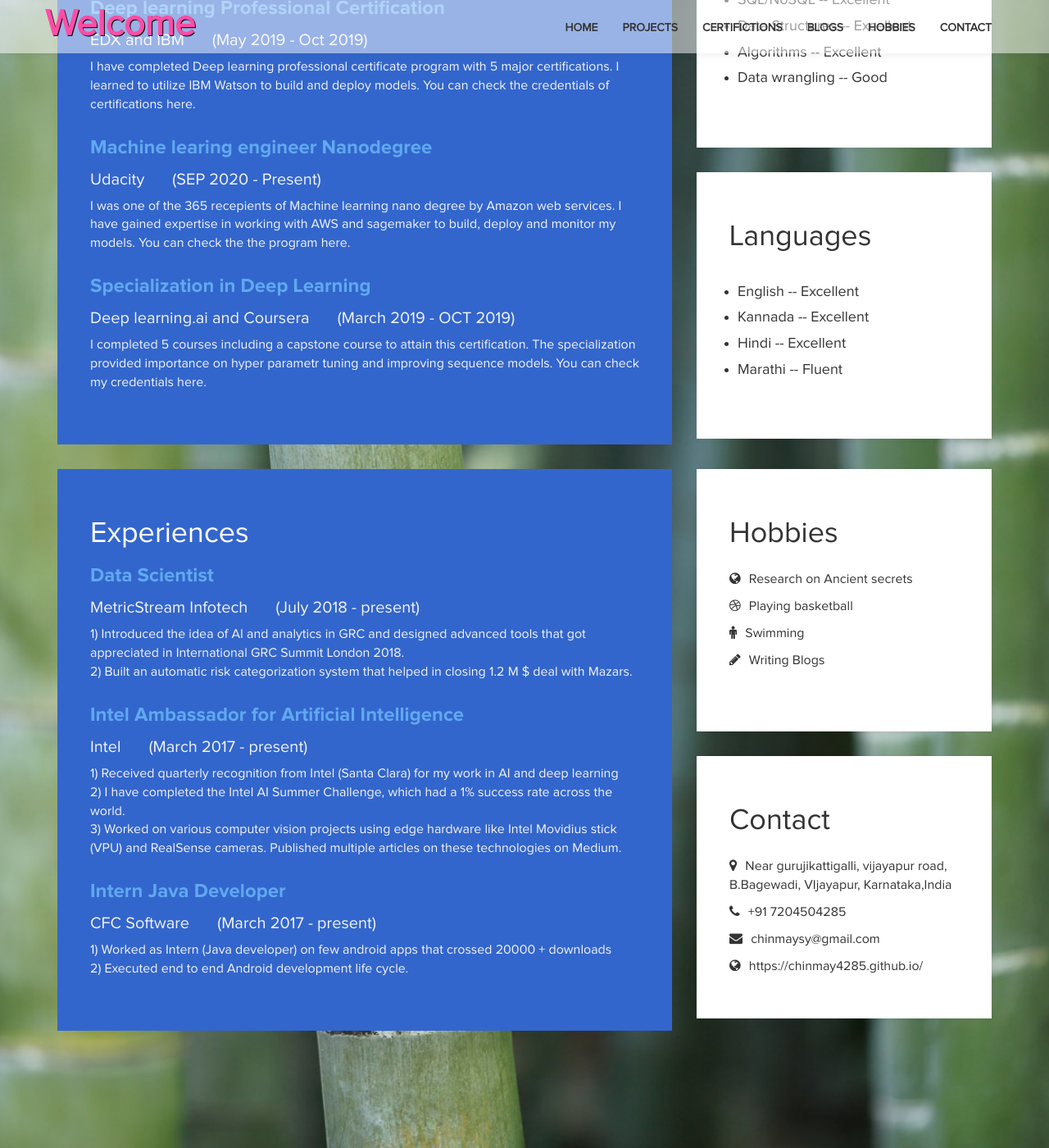
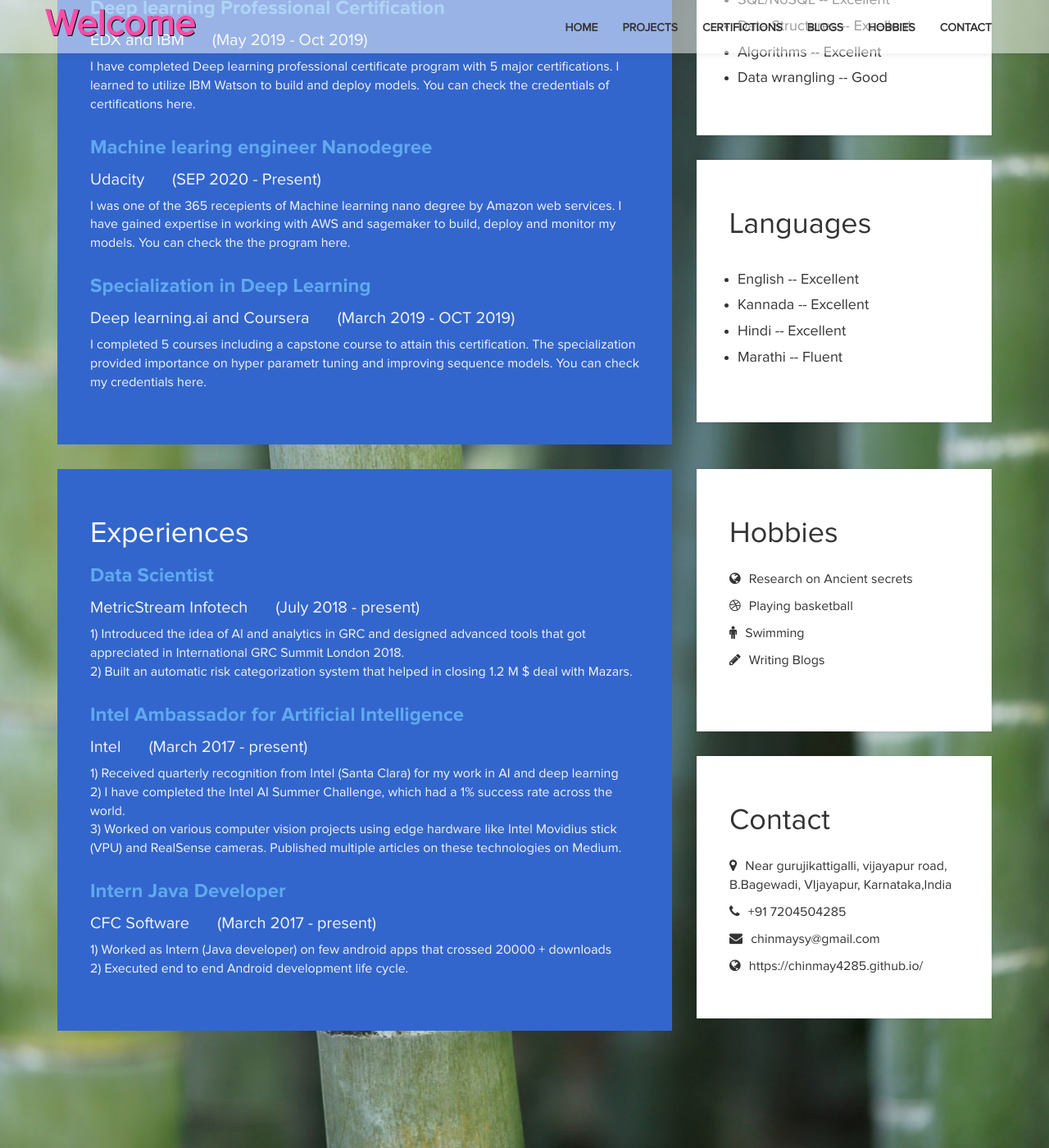
Before and after one commit to Chinmay4285/Chinmay4285.github.io, a Jekyll site: the page index.html, which Jekyll copies as it is, in a window 1280 px wide and 1400 px high, scrolled down 1439 px. Shown: the whole window at 82% size. Built offline with Jekyll 4.4.1, drawn with Linux system fonts in a browser that asks for light colours.

Commit message:
Update templatemo-blue.css

```diff
--- a/css/templatemo-blue.css
+++ b/css/templatemo-blue.css
@@ -272,7 +272,7 @@
 .languages {
   background: #fff;
  box-shadow: 0px 1px 5px rgba(50,50,50,0.08);
- padding-bottom: 45px;
+ padding-bottom: 30px;
 }
 .languages ul {
   padding: 10px;
```
